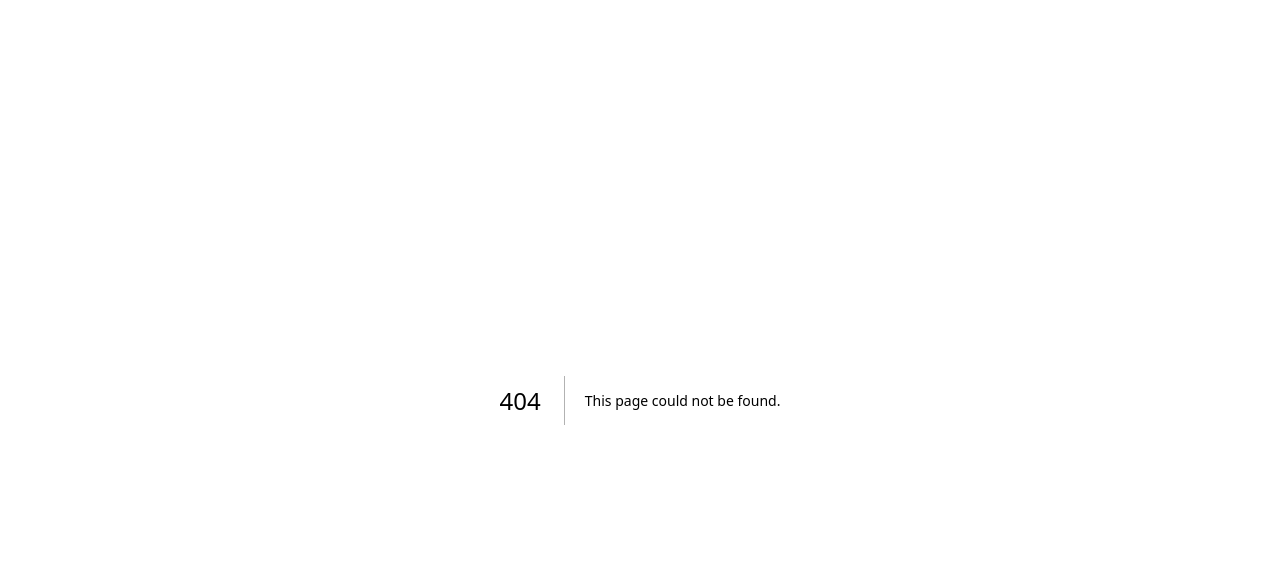
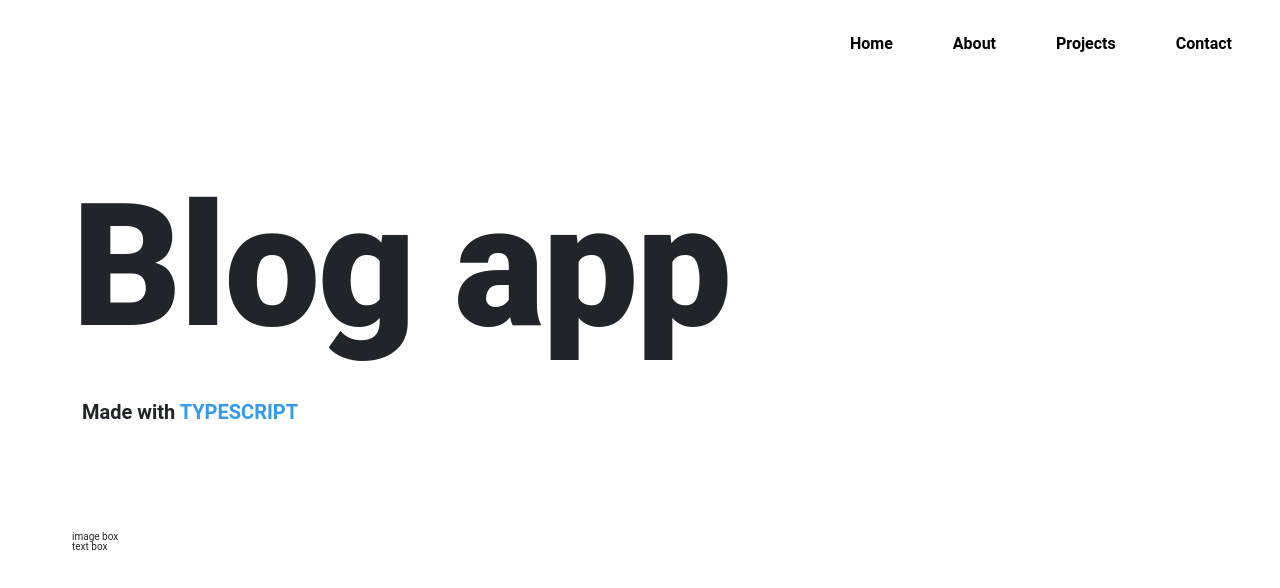
Before and after one commit to Nody00/Portfolio-Website, a Next.js app: page /showcase/BlogShowcase in a window 1280 px wide. Before the commit this address had no page. Shown: the top 588 px of the page. Built offline with nearby package versions, Linux system fonts and the light colour scheme.

Commit message:
New PROJECT

```diff
--- a/src/components/Header.js
+++ b/src/components/Header.js
@@ -2,6 +2,7 @@
 import { useState } from "react";
 import { IoMenu } from "react-icons/io5";
 import MobileNav from "./UI/MobileNav";
+import Link from "next/link";
 const Header = () => {
   const [showMobileNav, setShowMobileNav] = useState(false);
 
@@ -19,18 +20,18 @@
 
       <nav className={styles.nav}>
         <ul className={styles.navList}>
-          <a href="#hero">
+          <Link href="/">
             <li>Home</li>
-          </a>
-          <a href="#about">
+          </Link>
+          <Link href="/#about">
             <li>About</li>
-          </a>
-          <a href="#projects">
+          </Link>
+          <Link href="/#projects">
             <li>Projects</li>
-          </a>
-          <a href="#contact">
+          </Link>
+          <Link href="/#contact">
             <li>Contact</li>
-          </a>
+          </Link>
         </ul>
       </nav>
 
--- /dev/null
+++ b/src/pages/showcase/BlogShowcase.js
@@ -0,0 +1,33 @@
+import Header from "@/components/Header";
+import styles from "./BlogShowcase.module.css";
+const BlogShowcase = () => {
+  return (
+    <>
+      <Header />
+
+      <div className="container">
+        {/* hero component */}
+        <div className={styles.hero}>
+          <div className={styles.bigHeroText}>Blog app</div>
+          <div className={styles.smallHeroText}>
+            Made with <span>typescript</span>
+          </div>
+        </div>
+
+        {/* zig zag component */}
+
+        <div className={styles.zigZagContainer}>
+          {/*  */}
+          <div className={styles.zigZagItem}>
+            <div className={styles.zigZagImageBox}>image box</div>
+            <div className={styles.zigZagTextBox}>text box</div>
+          </div>
+        </div>
+
+        {/* some code showcases */}
+      </div>
+    </>
+  );
+};
+
+export default BlogShowcase;
--- /dev/null
+++ b/src/pages/showcase/BlogShowcase.module.css
@@ -0,0 +1,21 @@
+.bigHeroText {
+  font-size: 17rem;
+  font-weight: 800;
+  letter-spacing: -2px;
+  margin-bottom: 4rem;
+}
+.smallHeroText {
+  font-weight: 700;
+  font-size: 2rem;
+  padding: 1rem;
+  /* color: #888; */
+}
+
+.smallHeroText span {
+  color: #339af0;
+  text-transform: uppercase;
+}
+
+.hero {
+  margin-bottom: 10rem;
+}
```
Also changed, not shown: src/components/Projects.js (+31 -1 lines), public/BlogDone.jpg (added).
